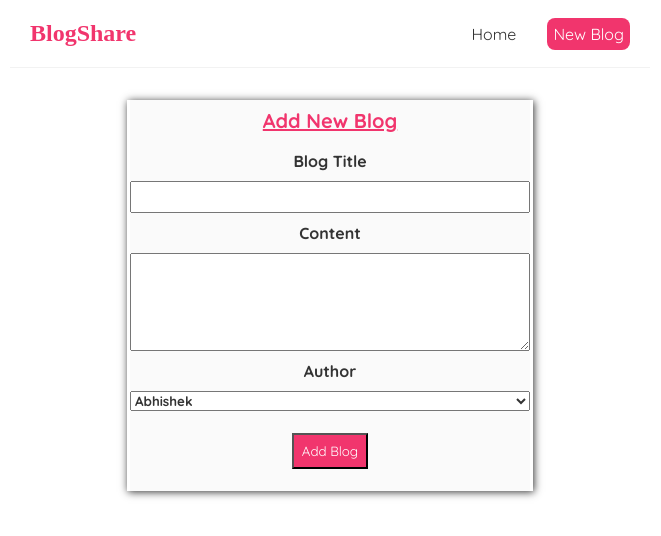
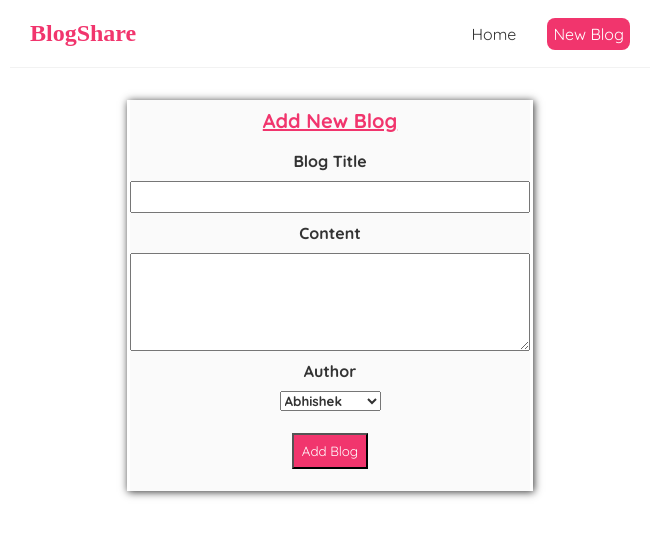
Before and after one commit to ShivaniAgarwal07/Blogging-App, a React (Create React App) app: page /create in a window 1280 px wide. Shown: the top 536 px of the page, without its empty margins (310-971 px from the left). Built offline with nearby package versions, Linux system fonts and the light colour scheme.

Commit message:
styling for .create select element

```diff
--- a/src/index.css
+++ b/src/index.css
@@ -134,7 +134,10 @@
   padding:8px 8px;
 }
 
+.create select{
 
+  margin:0px auto;
+  }
 .create button:hover{
   background-color:rgba(44, 192, 44, 0.822);
 }
```
